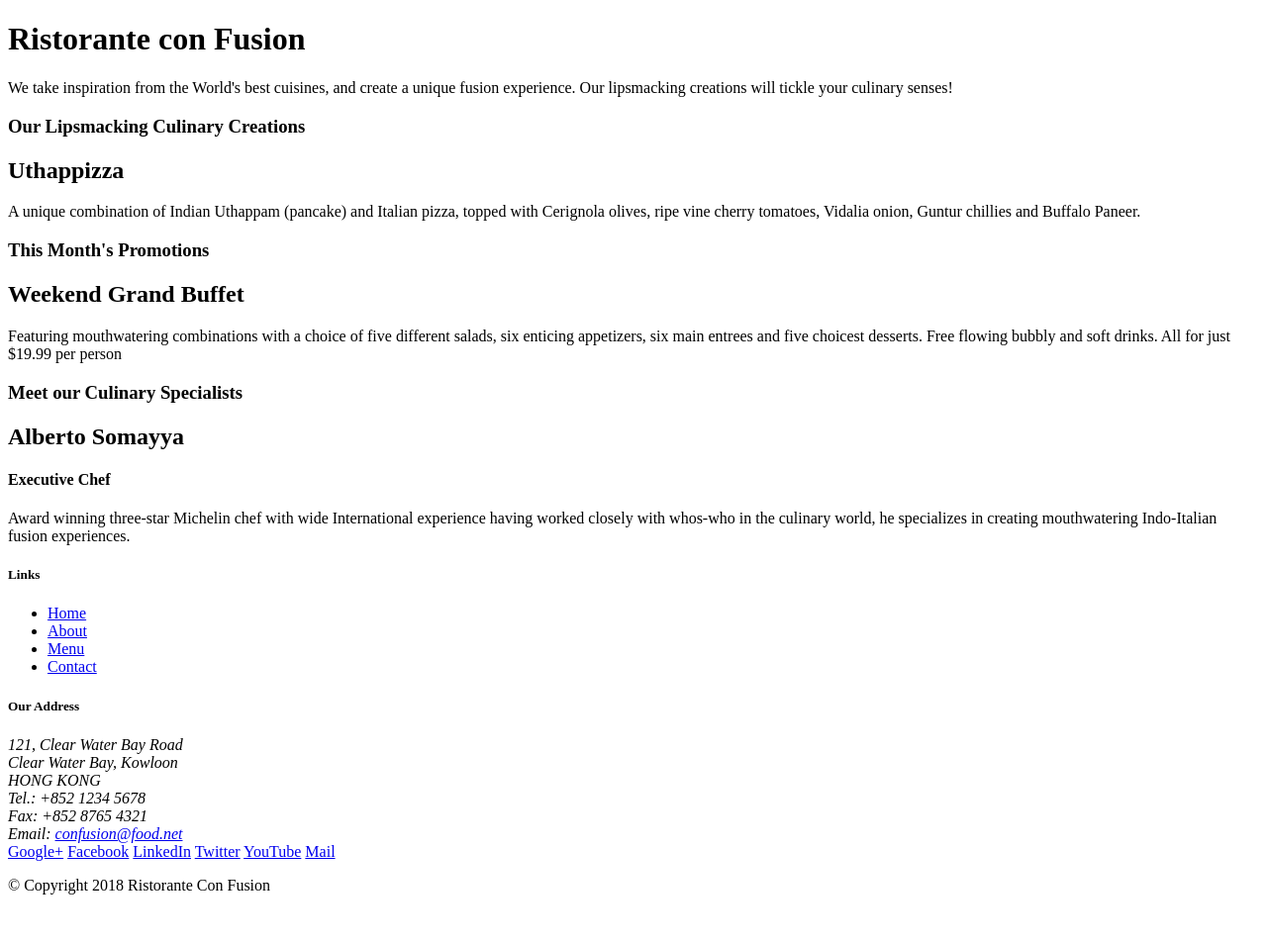
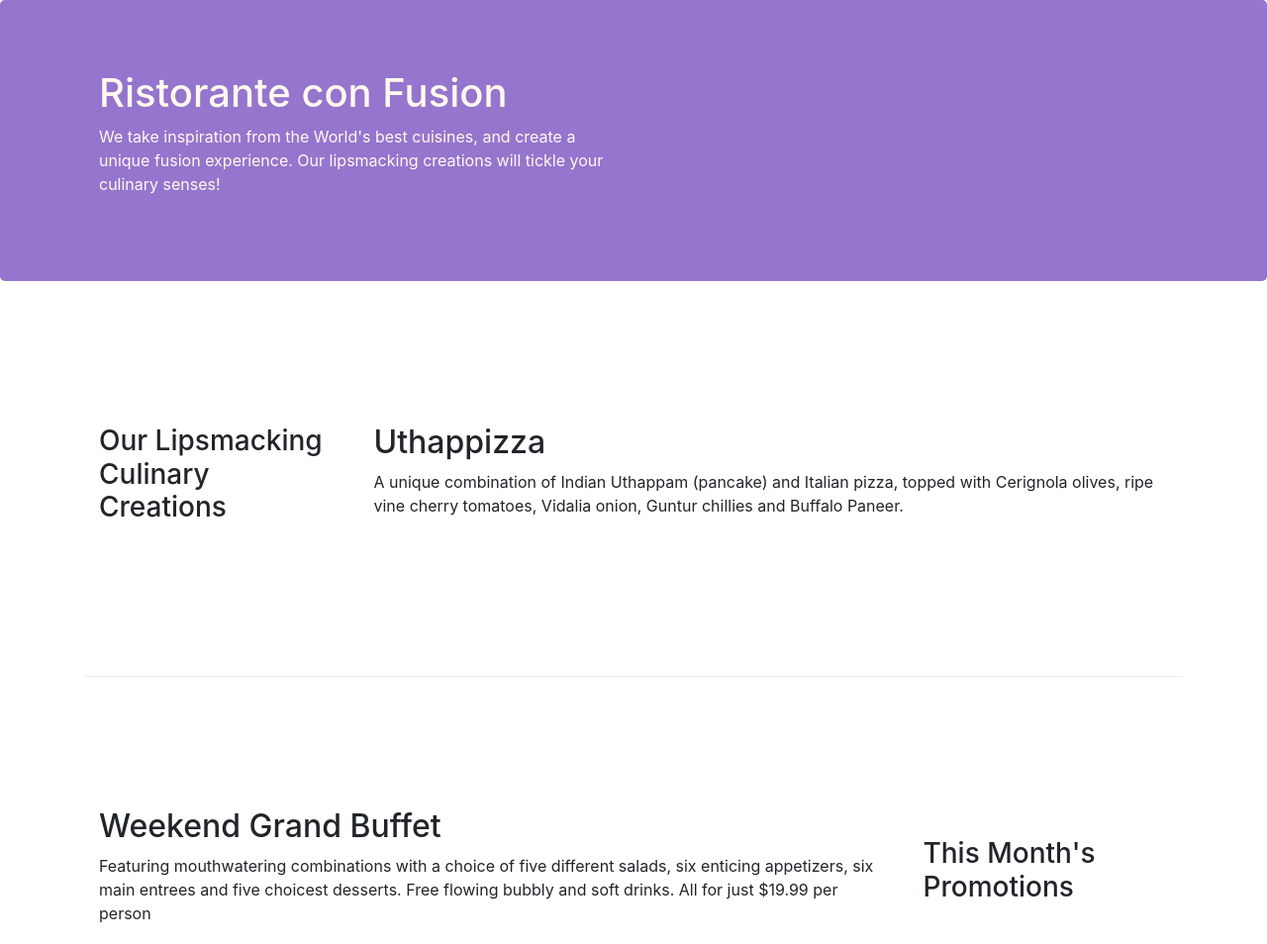
Before and after one commit to huynhbaophuc179/conFusion, a website: page index.html in a window 1280 px wide. Shown: the top 954 px of the page at 99% size. Before the commit the page ends 920 px from the top, so only its background shows below. Drawn offline with nearby package versions, Linux system fonts and the light colour scheme.

Commit message:
Exercise 6 finished

```diff
--- /dev/null
+++ b/css/style.css
@@ -0,0 +1,34 @@
+ .row-header {
+     margin: 0px auto;
+     padding: 0px;
+
+ }
+
+ .row-content {
+     margin: 0px auto;
+     padding: 50px 0px 50px 0px;
+     border-bottom: 1px ridge;
+     min-height: 400px;
+
+ }
+
+ .footer {
+     background-color: #D1C4E9;
+     margin: 0px auto;
+     padding: 20px 0px 20px 0px;
+ }
+
+ .jumbotron {
+     padding: 70px 30px 70px 30px;
+     margin: 0px auto;
+     background: #9575CD;
+     color: floralwhite;
+
+ }
+
+ address {
+     font-size: 80%;
+     margin: 0px;
+     color: #0f0f0f;
+
+ }
--- a/index.html
+++ b/index.html
@@ -3,70 +3,81 @@
 
 <head>
     <title>Ristorante Con Fusion</title>
+    <meta charset="utf-8">
+    <meta name="viewport" content="width=device-width, initial-scale=1, shrink-to-fit=no">
+    <meta http-equiv="x-ua-compatible" content="ie=edge">
+    <!-- Bootstrap CSS -->
+    <link rel="stylesheet" href="node_modules/bootstrap/dist/css/bootstrap.min.css">
+    <link href="css/style.css" rel="stylesheet">
 </head>
 
 <body>
 
-    <header>
-        <div>
-            <div>
-                <div>
+    <header class="jumbotron">
+        <div class="container">
+            <div class="row row-header">
+                <div class="col-12 col-sm-6">
                     <h1>Ristorante con Fusion</h1>
-                    <p>We take inspiration from the World's best cuisines, and create a unique fusion experience. Our lipsmacking creations will tickle your culinary senses!</p>
+                    <p>We take inspiration from the World's best cuisines, and create a unique fusion experience. Our
+                        lipsmacking creations will tickle your culinary senses!</p>
                 </div>
-                <div>
+                <div class="col-12 col-sm">
                 </div>
             </div>
         </div>
     </header>
 
-    <div>
-        <div>
-            <div>
+    <div class="container">
+        <div class="row row-content align-items-center">
+            <div class="col-12 col-sm-4 col-md-3">
                 <h3>Our Lipsmacking Culinary Creations</h3>
             </div>
-            <div>
+            <div class="col col-sm col-md">
                 <h2>Uthappizza</h2>
-                <p>A unique combination of Indian Uthappam (pancake) and Italian pizza, topped with Cerignola olives, ripe vine cherry tomatoes, Vidalia onion, Guntur chillies and Buffalo Paneer.</p>
+                <p>A unique combination of Indian Uthappam (pancake) and Italian pizza, topped with Cerignola olives,
+                    ripe vine cherry tomatoes, Vidalia onion, Guntur chillies and Buffalo Paneer.</p>
             </div>
         </div>
 
 
-        <div>
-            <div>
+        <div class="row row-content align-items-center">
+            <div class="col-12 col-sm-4 order-sm-last col-md-3">
                 <h3>This Month's Promotions</h3>
             </div>
-            <div>
+            <div class="col col-sm col-md">
                 <h2>Weekend Grand Buffet</h2>
-                <p>Featuring mouthwatering combinations with a choice of five different salads, six enticing appetizers, six main entrees and five choicest desserts. Free flowing bubbly and soft drinks. All for just $19.99 per person </p>
+                <p>Featuring mouthwatering combinations with a choice of five different salads, six enticing appetizers,
+                    six main entrees and five choicest desserts. Free flowing bubbly and soft drinks. All for just
+                    $19.99 per person </p>
             </div>
         </div>
-
-        <div>
-            <div>
+        <div class="row row-content align-items-center">
+            <div class="col-12 col-sm-4 col-md-3">
                 <h3>Meet our Culinary Specialists</h3>
             </div>
-            <div>
+            <div class="col col-sm order-sm-first col-md">
                 <h2>Alberto Somayya</h2>
                 <h4>Executive Chef</h4>
-                <p>Award winning three-star Michelin chef with wide International experience having worked closely with whos-who in the culinary world, he specializes in creating mouthwatering Indo-Italian fusion experiences. </p>
+                <p>Award winning three-star Michelin chef with wide International experience having worked closely with
+                    whos-who in the culinary world, he specializes in creating mouthwatering Indo-Italian fusion
+                    experiences. </p>
             </div>
         </div>
     </div>
 
-    <footer>
-        <div>
-            <div>
-                <div>
+    <footer class="footer">
+        <div class="container">
+            <div class="row">
+                <div class="col-4 offset-1 col-sm-2">
                     <h5>Links</h5>
-                    <ul>
+                    <ul class="list-unstyled">
                         <li><a href="#">Home</a></li>
                         <li><a href="#">About</a></li>
                         <li><a href="#">Menu</a></li>
                         <li><a href="#">Contact</a></li>
                     </ul>
                 </div>
-                <div>
+                <div class="col-7 col-sm-5">
                     <h5>Our Address</h5>
                     <address>
                         121, Clear Water Bay Road<br>
@@ -77,8 +88,8 @@
                         Email: <a href="mailto:confusion@food.net">confusion@food.net</a>
                     </address>
                 </div>
-                <div>
-                    <div>
+                <div class="col-12 col-sm-4 align-self-center">
+                    <div class="text-center">
                         <a href="http://google.com/+">Google+</a>
                         <a href="http://www.facebook.com/profile.php?id=">Facebook</a>
                         <a href="http://www.linkedin.com/in/">LinkedIn</a>
@@ -88,13 +99,17 @@
                     </div>
                 </div>
             </div>
-           <div>
-                <div>
+            <div class="row justify-content-center">
+                <div class="col-auto">
                     <p>© Copyright 2018 Ristorante Con Fusion</p>
                 </div>
             </div>
         </div>
     </footer>
+    <!-- jQuery first, then Popper.js, then Bootstrap JS. -->
+    <script src="node_modules/jquery/dist/jquery.slim.min.js"></script>
+    <script src="node_modules/popper.js/dist/umd/popper.min.js"></script>
+    <script src="node_modules/bootstrap/dist/js/bootstrap.min.js"></script>
 
 </body>
 
```
Also changed, not shown: package.json (+6 -1 lines), 1 other file. Lines whose indentation alone changed are shown as unchanged.
